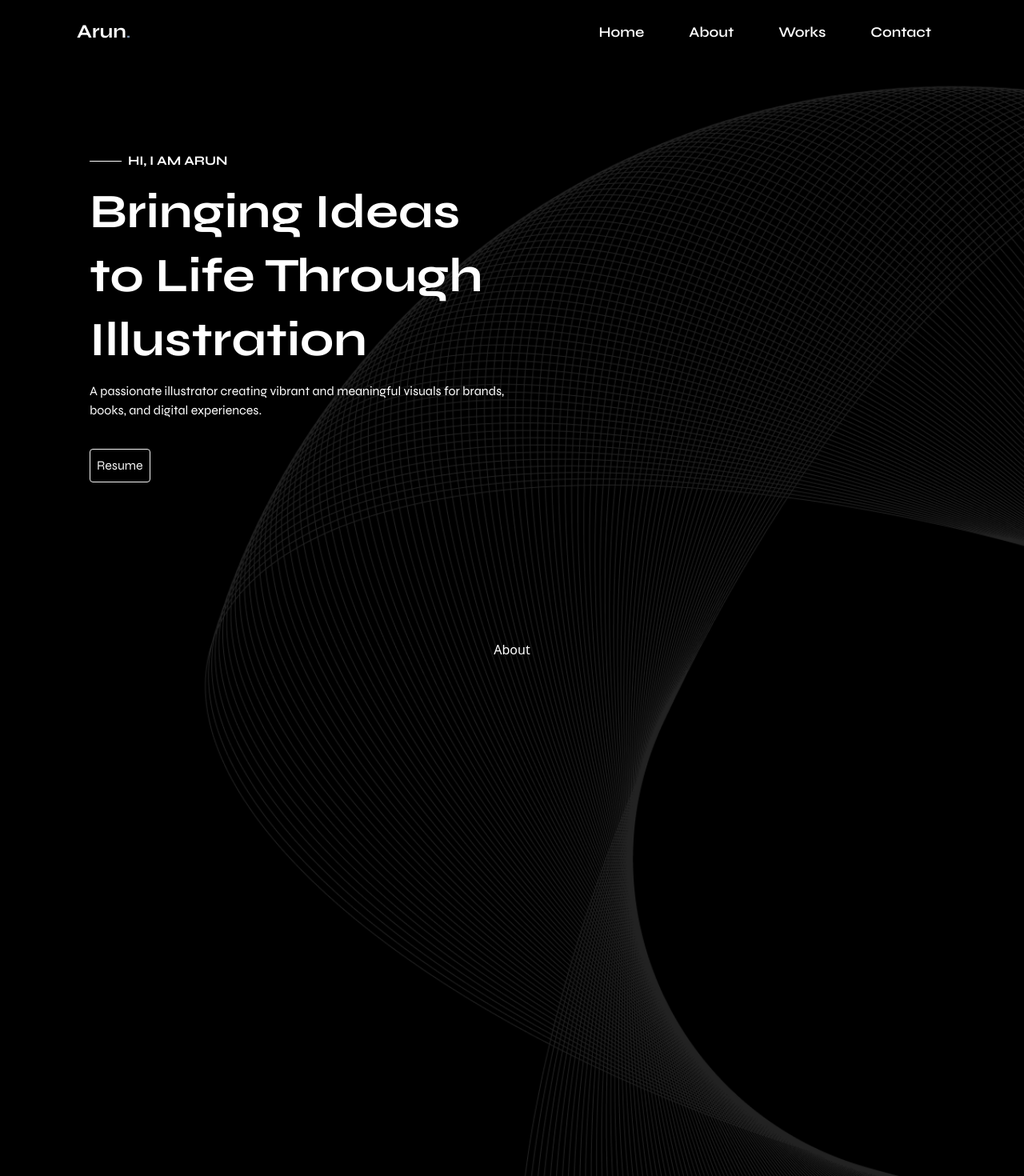
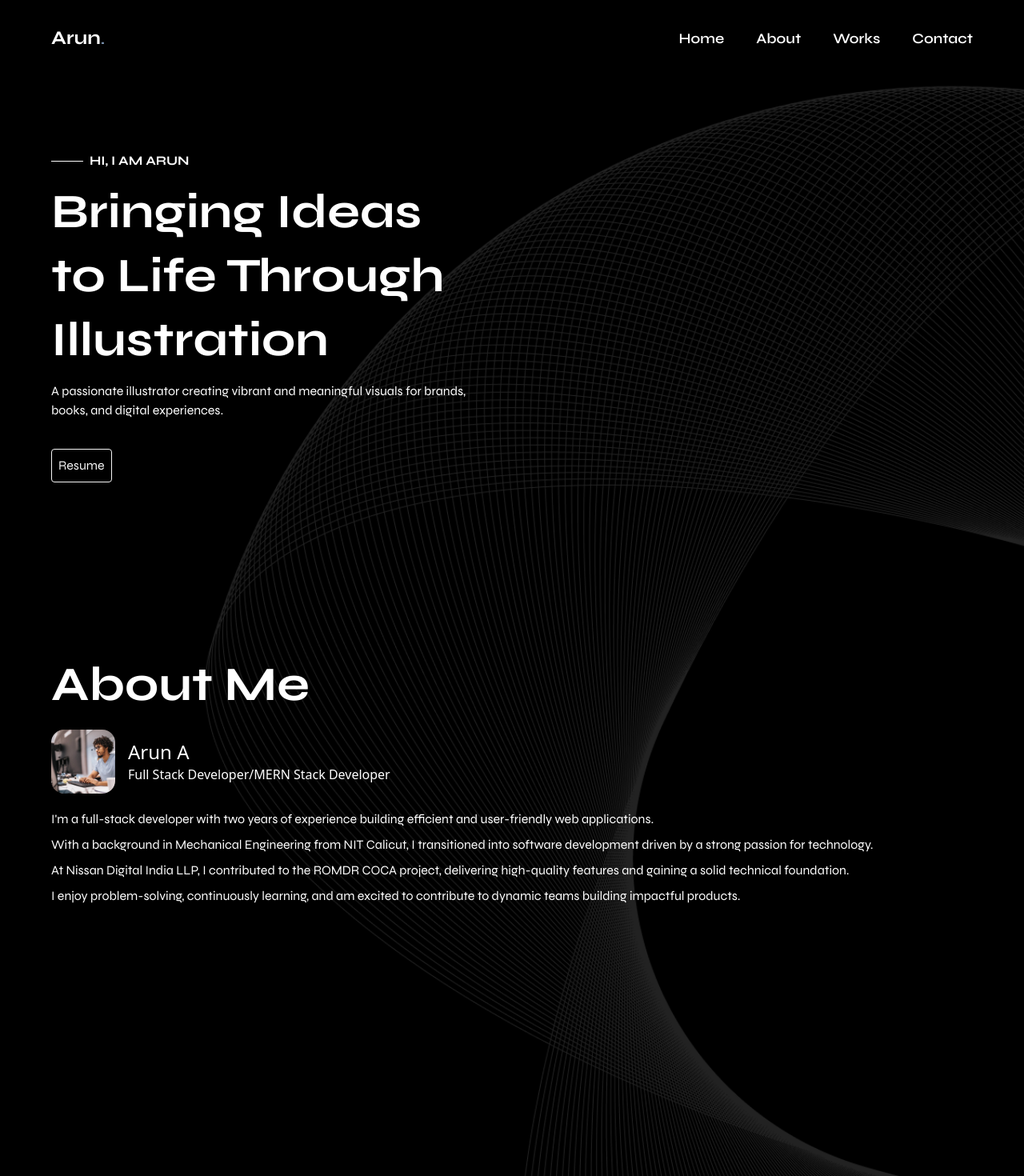
Before and after one commit to Arun-mec/portfolio, a React (Vite) app: page / in a window 1280 px wide. Shown: the top 1470 px of the page at 80% size. Built offline with nearby package versions, Linux system fonts and the light colour scheme.

Commit message:
Added contents for about page

```diff
--- a/src/components/About.jsx
+++ b/src/components/About.jsx
@@ -2,7 +2,30 @@ import React from 'react'
 
 const About = () => {
   return (
-    <div id="about" className='h-[100vh]'>About</div>
+    <section id="about" className='smcontainer md:container h-[100vh] flex gap-20 justify-start items-start'>
+
+      <div
+        className='flex flex-col items-start justify-center gap-4'>
+        <span className='text-4xl md:text-6xl leading-12 md:leading-20 font-syne font-bold'>
+         About Me
+        </span>
+        <div className='flex flex-row justify-center items-center gap-4'>
+          <img src="/images/dev.jpeg"
+            className="w-20 h-20 rounded-2xl object-cover"
+            alt="Profile image" />
+          <section className="flex flex-col items-start">
+            <span className="text-xl md:text-2xl">Arun A</span>
+            <span className="">Full Stack Developer/MERN Stack Developer</span>
+          </section>
+        </div>
+        <div className='text-md font-syne leading-6 md:leading-8'>
+          I'm a full-stack developer with two years of experience building efficient and user-friendly web applications. <br />
+          With a background in Mechanical Engineering from NIT Calicut, I transitioned into software development driven by a strong passion for technology. <br />
+          At Nissan Digital India LLP, I contributed to the ROMDR COCA project, delivering high-quality features and gaining a solid technical foundation. <br />
+          I enjoy problem-solving, continuously learning, and am excited to contribute to dynamic teams building impactful products.
+        </div>
+      </div>
+    </section>
   )
 }
 
--- a/src/components/Home.jsx
+++ b/src/components/Home.jsx
@@ -4,10 +4,10 @@ import Button from './Button'
 
 const Home = () => {
     return (
-        <section id="home" className='smcontainer md:container h-[80vh] md:h-[100vh] flex gap-20 justify-start items-center'>
+        <section id="home" className='smcontainer md:container h-[80vh] lg:h-[100vh] flex gap-20 justify-start items-center'>
 
             <div
-                className='flex flex-col items-start justify-center gap-3 p-4'>
+                className='flex flex-col items-start justify-center gap-3'>
                 <span className='text-md font-syne font-bold flex flex-row items-center gap-2'>
                     <hr className='w-10' /> HI, I AM ARUN
                 </span>
--- a/src/components/NavLinks.jsx
+++ b/src/components/NavLinks.jsx
@@ -1,7 +1,7 @@
 import React from 'react'
 
 const NavLinks = () => {
-    const navbarItemStyle = 'text-md md:text-lg font-syne font-semibold mx-5 hover:underline cursor-pointer'
+    const navbarItemStyle = 'text-md md:text-lg font-syne font-semibold hover:underline cursor-pointer'
     return (
         <>
             <a className={navbarItemStyle} href='#home'>Home</a>
--- a/src/components/Navbar.jsx
+++ b/src/components/Navbar.jsx
@@ -9,13 +9,13 @@ const Navbar = () => {
   return (
     <>
       {/* Desktop view  */}
-      <section className='w-full smcontainer lg:container h-20 fixed
-        flex flex-row justify-between items-center flex-wrap py-4'>
+      <section className='w-full smcontainer md:container h-20 fixed
+        flex flex-row justify-between items-center flex-wrap px-8'>
         <Logo />
         <div className="flex md:hidden flex-row justify-center items-center">
-          <HiBars3 />
+          <HiBars3 className="text-2xl" />
         </div>
-        <div className="hidden md:flex flex-row gap-4 justify-center items-center">
+        <div className="hidden md:flex flex-row gap-10 justify-center items-center">
           <NavLinks />
         </div>
       </section>
--- a/src/index.css
+++ b/src/index.css
@@ -2,13 +2,13 @@
 
 @utility container {
   margin-inline: auto;
-  padding-inline: 6rem;
+  padding-inline: 4rem;
   padding-top: 1rem;
 }
 
 @utility smcontainer {
   margin-inline: auto;
-  padding-inline: 2rem;
+  padding-inline: 1rem;
   padding-top: 1rem;
 }
 
```
